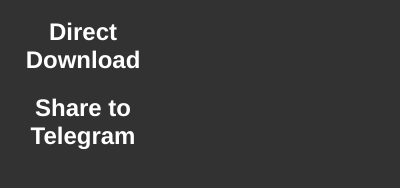
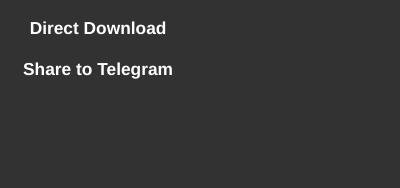
Before and after one commit to jorgemanzo/getr-Firefox, a browser extension: page getr/popup/menu.html in a window 400 px wide. Drawn offline with Linux system fonts and the light colour scheme.

Commit message:
Style changes + Nested contentscript handler

```diff
--- a/getr/popup/menu.css
+++ b/getr/popup/menu.css
@@ -1,5 +1,5 @@
 html, body {
-  width: 150px;
+  width: 180px;
   font-family: Helvetica, sans-serif;
   background-color: rgb(50,50,50);
 }
@@ -17,7 +17,7 @@
 .item {
   text-align: center;
   margin: 10px;
-  font-size: 18pt;
+  font-size: 13pt;
   font-weight: bold;
   color: white;
 }
```
Also changed, not shown: getr/content_scripts/content_script.js (+4 -5 lines).
